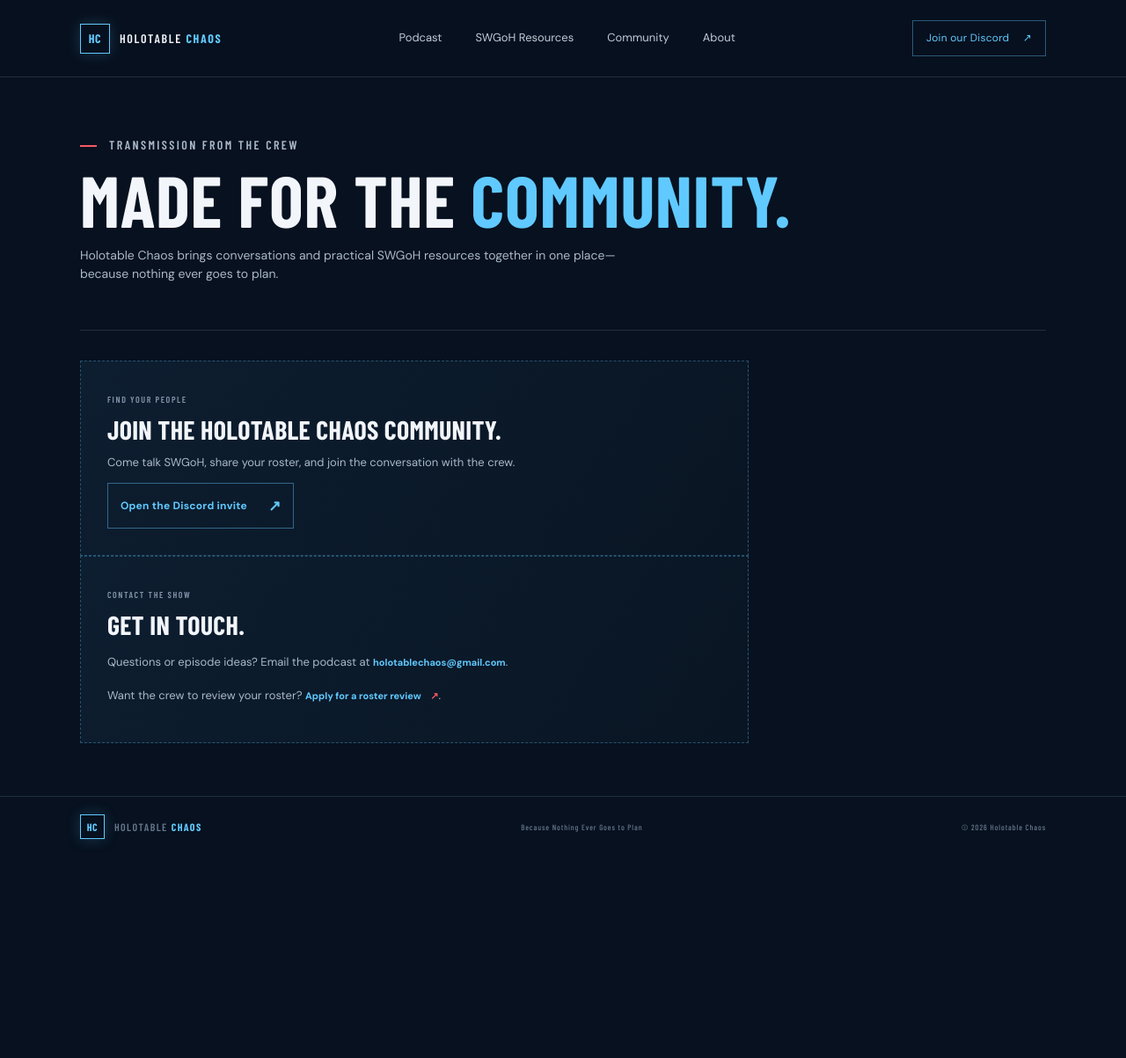
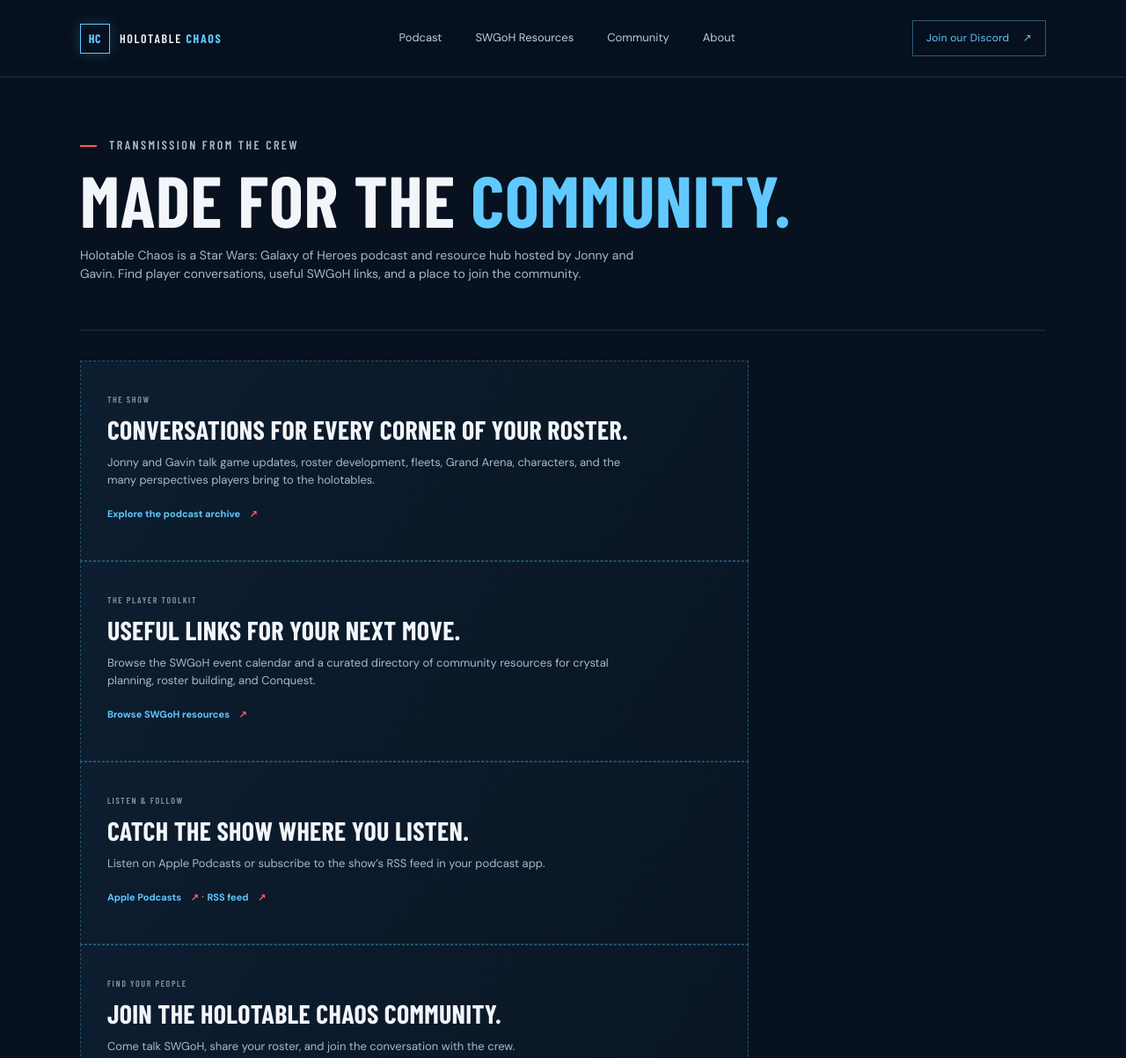
Before and after one commit to holotablechaos/holotable-chaos, a plain HTML site: page about/index.html in a window 1280 px wide. Shown: the top 1203 px of the page at 88% size. Before the commit the page ends 974 px from the top, so only its background shows below. Drawn offline with nearby package versions, Linux system fonts and the light colour scheme; a web font is replaced by a local one.

Commit message:
Refine About page content and links

```diff
--- a/about/index.html
+++ b/about/index.html
@@ -15,9 +15,12 @@
       <a class="discord-link" href="https://discord.gg/4HNxXZBkbf" target="_blank" rel="noopener noreferrer">Join our Discord <span aria-hidden="true">↗</span></a>
     </header>
     <main>
-      <section class="page-intro"><p class="eyebrow"><span></span> TRANSMISSION FROM THE CREW</p><h1>Made for the <em>community.</em></h1><p>Holotable Chaos brings conversations and practical SWGoH resources together in one place—because nothing ever goes to plan.</p></section>
-      <section class="page-content" id="discord">
-        <article class="empty-state"><span class="card-kicker">FIND YOUR PEOPLE</span><h2>Join the Holotable Chaos community.</h2><p>Come talk SWGoH, share your roster, and join the conversation with the crew.</p><a class="button button-outline" href="https://discord.gg/4HNxXZBkbf" target="_blank" rel="noopener noreferrer">Open the Discord invite <span>↗</span></a></article>
+      <section class="page-intro"><p class="eyebrow"><span></span> TRANSMISSION FROM THE CREW</p><h1>Made for the <em>community.</em></h1><p>Holotable Chaos is a Star Wars: Galaxy of Heroes podcast and resource hub hosted by Jonny and Gavin. Find player conversations, useful SWGoH links, and a place to join the community.</p></section>
+      <section class="page-content" id="about-holotable-chaos">
+        <article class="empty-state"><span class="card-kicker">THE SHOW</span><h2>Conversations for every corner of your roster.</h2><p>Jonny and Gavin talk game updates, roster development, fleets, Grand Arena, characters, and the many perspectives players bring to the holotables.</p><p><a class="card-link" href="../podcast/index.html">Explore the podcast archive <span aria-hidden="true">↗</span></a></p></article>
+        <article class="empty-state"><span class="card-kicker">THE PLAYER TOOLKIT</span><h2>Useful links for your next move.</h2><p>Browse the SWGoH event calendar and a curated directory of community resources for crystal planning, roster building, and Conquest.</p><p><a class="card-link" href="../resources/index.html">Browse SWGoH resources <span aria-hidden="true">↗</span></a></p></article>
+        <article class="empty-state"><span class="card-kicker">LISTEN &amp; FOLLOW</span><h2>Catch the show where you listen.</h2><p>Listen on Apple Podcasts or subscribe to the show’s RSS feed in your podcast app.</p><p><a class="card-link" href="https://podcasts.apple.com/us/podcast/holotable-chaos-a-swgoh-podcast/id1896718430" target="_blank" rel="noopener noreferrer">Apple Podcasts <span aria-hidden="true">↗</span></a> <span aria-hidden="true"> · </span> <a class="card-link" href="https://rss.buzzsprout.com/2606659.rss">RSS feed <span aria-hidden="true">↗</span></a></p></article>
+        <article class="empty-state" id="discord"><span class="card-kicker">FIND YOUR PEOPLE</span><h2>Join the Holotable Chaos community.</h2><p>Come talk SWGoH, share your roster, and join the conversation with the crew.</p><a class="button button-outline" href="https://discord.gg/4HNxXZBkbf" target="_blank" rel="noopener noreferrer">Open the Discord invite <span>↗</span></a></article>
         <article class="empty-state"><span class="card-kicker">CONTACT THE SHOW</span><h2>Get in touch.</h2><p>Questions or episode ideas? Email the podcast at <a class="card-link" href="mailto:holotablechaos@gmail.com">holotablechaos@gmail.com</a>.</p><p>Want the crew to review your roster? <a class="card-link" href="../roster-review/index.html">Apply for a roster review <span aria-hidden="true">↗</span></a>.</p></article>
       </section>
     </main>
```
